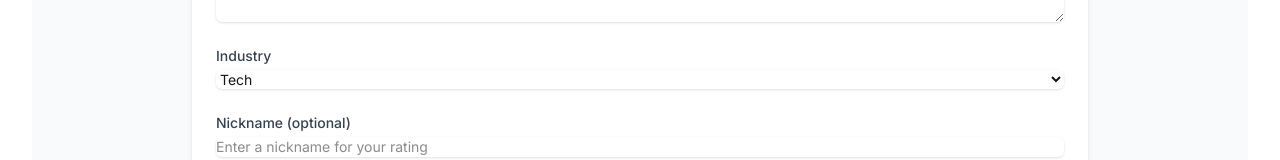
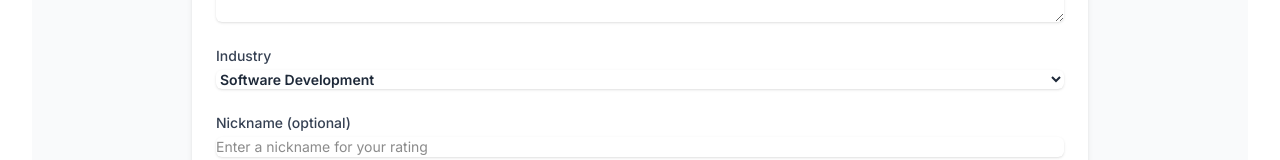
Before and after one commit to Nadavlistingsync/Resmue-raiting, a Next.js app in the folder resume-rater-pro/: page / in a window 1280 px wide. Shown: the part 442-602 px from the top of the page. Built offline with nearby package versions, Linux system fonts and the light colour scheme.

Commit message:
feat: Add expanded industry categories with custom option

```diff
--- a/resume-rater-pro/src/app/page.tsx
+++ b/resume-rater-pro/src/app/page.tsx
@@ -31,6 +31,7 @@ export default function Home() {
   const [isLoading, setIsLoading] = useState(false);
   const [error, setError] = useState('');
   const [rating, setRating] = useState<RatingResponse | null>(null);
+  const [customIndustry, setCustomIndustry] = useState('');
 
   const handleSubmit = async (e: React.FormEvent) => {
     e.preventDefault();
@@ -46,7 +47,7 @@ export default function Home() {
         },
         body: JSON.stringify({
           resume,
-          industry,
+          industry: industry === 'Other' ? customIndustry : industry,
           nickname,
         }),
       });
@@ -100,13 +101,59 @@ export default function Home() {
               id="industry"
               value={industry}
               onChange={(e) => setIndustry(e.target.value)}
-              className="mt-1 block w-full rounded-md border-gray-300 shadow-sm focus:border-indigo-500 focus:ring-indigo-500 sm:text-sm"
+              className="mt-1 block w-full rounded-md border-gray-300 shadow-sm focus:border-indigo-500 focus:ring-indigo-500 sm:text-sm bg-white font-semibold text-gray-800"
             >
-              <option value="Tech">Tech</option>
-              <option value="Finance">Finance</option>
-              <option value="Marketing">Marketing</option>
-              <option value="Healthcare">Healthcare</option>
+              <optgroup label="Technology" className="font-semibold">
+                <option value="Software Development">Software Development</option>
+                <option value="Data Science">Data Science & Analytics</option>
+                <option value="Cybersecurity">Cybersecurity</option>
+                <option value="IT Infrastructure">IT Infrastructure</option>
+                <option value="Product Management">Product Management</option>
+              </optgroup>
+              <optgroup label="Business" className="font-semibold">
+                <option value="Finance">Finance & Banking</option>
+                <option value="Marketing">Marketing & Advertising</option>
+                <option value="Sales">Sales</option>
+                <option value="Consulting">Business Consulting</option>
+                <option value="HR">Human Resources</option>
+              </optgroup>
+              <optgroup label="Healthcare" className="font-semibold">
+                <option value="Medical">Medical Practice</option>
+                <option value="Nursing">Nursing</option>
+                <option value="Healthcare Admin">Healthcare Administration</option>
+                <option value="Biotech">Biotechnology</option>
+                <option value="Pharma">Pharmaceutical</option>
+              </optgroup>
+              <optgroup label="Engineering" className="font-semibold">
+                <option value="Mechanical">Mechanical Engineering</option>
+                <option value="Electrical">Electrical Engineering</option>
+                <option value="Civil">Civil Engineering</option>
+                <option value="Chemical">Chemical Engineering</option>
+                <option value="Aerospace">Aerospace Engineering</option>
+              </optgroup>
+              <optgroup label="Creative" className="font-semibold">
+                <option value="Design">Design</option>
+                <option value="Media">Media & Entertainment</option>
+                <option value="Content">Content Creation</option>
+                <option value="Advertising">Advertising</option>
+                <option value="Arts">Fine Arts</option>
+              </optgroup>
+              <optgroup label="Other" className="font-semibold">
+                <option value="Education">Education</option>
+                <option value="Government">Government</option>
+                <option value="NonProfit">Non-Profit</option>
+                <option value="Legal">Legal</option>
+                <option value="Other">Other</option>
+              </optgroup>
             </select>
+            {industry === 'Other' && (
+              <input
+                type="text"
+                placeholder="Please specify your industry"
+                className="mt-2 block w-full rounded-md border-gray-300 shadow-sm focus:border-indigo-500 focus:ring-indigo-500 sm:text-sm"
+                onChange={(e) => setCustomIndustry(e.target.value)}
+              />
+            )}
           </div>
 
           <div>
```
